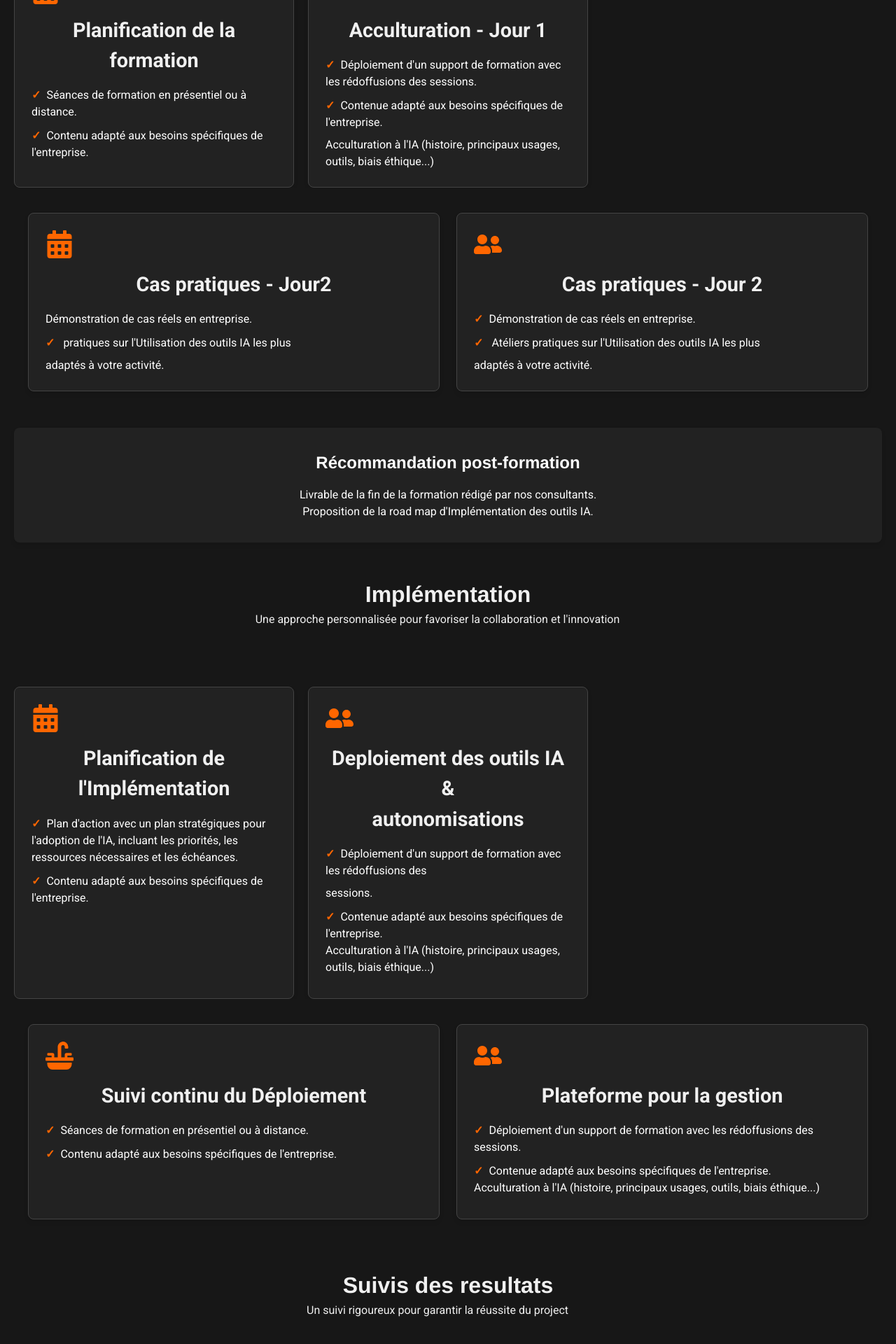
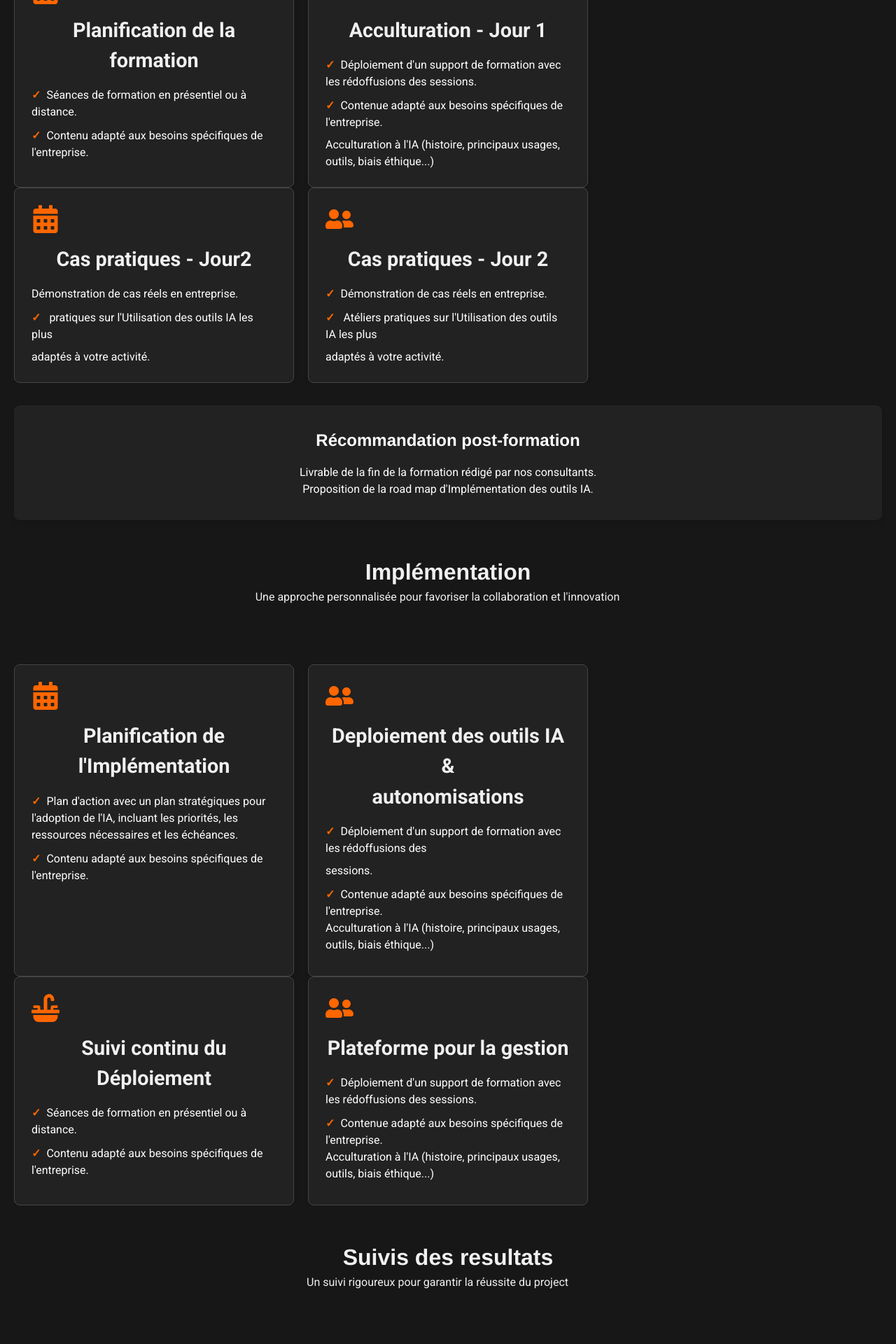
Before and after one commit to Beerus243/newbrain, a Next.js app: page / in a window 1280 px wide. Shown: the part 3792-5712 px from the top of the page at 70% size. Built offline with nearby package versions, Linux system fonts and the light colour scheme.

Commit message:
rajout Respnsif V2.1

```diff
--- a/app/components/body.tsx
+++ b/app/components/body.tsx
@@ -358,7 +358,9 @@ export default function Body() {
               </div>
             </div>
           </div>
-          <div className={styles.cardGrid}>
+          <div
+            className={`md:grid text-white md:grid-cols-3 gap-5 flex w-full overflow-x-auto py-5`}
+          >
             <div className={styles.card}>
               <FaCalendarAlt className={styles.cardIcon} />
               <h3 className={styles.cardGridTitle}>Cas pratiques - Jour2</h3>
@@ -414,7 +416,7 @@ export default function Body() {
 
           {/* Grille de cards pour la Formation */}
           <div
-            className={`md:grid text-white md:grid-cols-3 gap-5 flex w-full overflow-x-auto py-5 `}
+            className={`md:grid text-white md:grid-cols-3 gap-5 flex w-full overflow-x-auto py-5`}
           >
             <div className={styles.card}>
               <FaCalendarAlt className={styles.cardIcon} />
@@ -466,7 +468,9 @@ export default function Body() {
           </div>
 
           {/* Grille de cards pour la Formation */}
-          <div className={styles.cardGrid}>
+          <div
+            className={`md:grid text-white md:grid-cols-3 gap-5 flex w-full overflow-x-auto py-5 `}
+          >
             <div className={styles.card}>
               <FaSink className={styles.cardIcon} />
               <h3 className={styles.cardGridTitle}>
```
